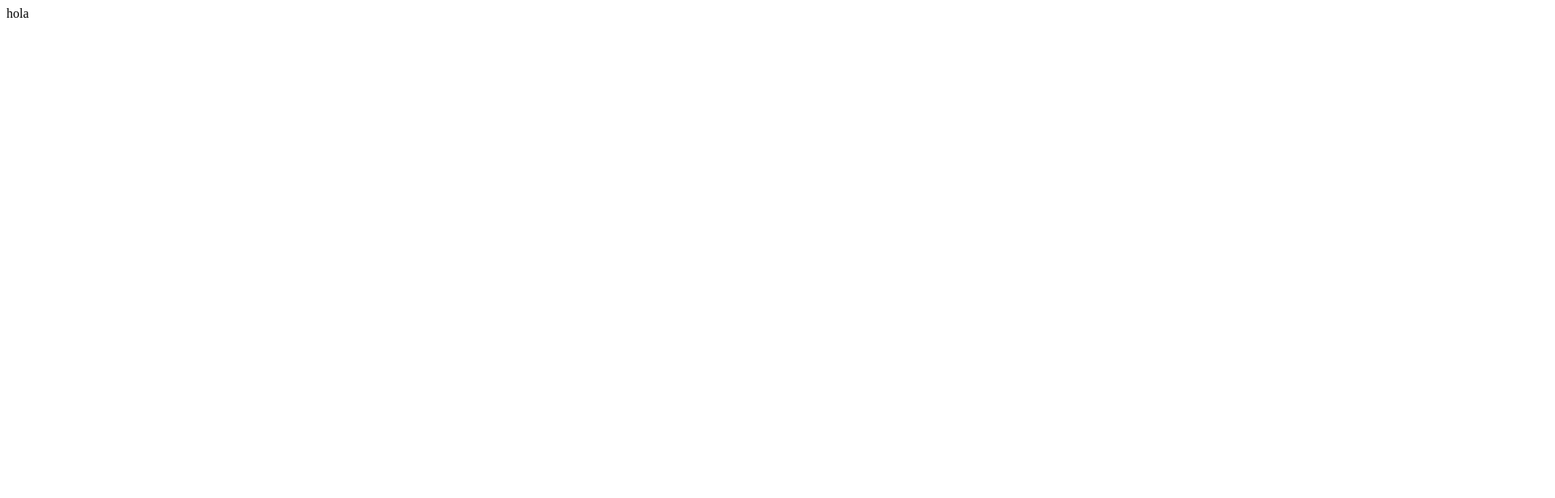
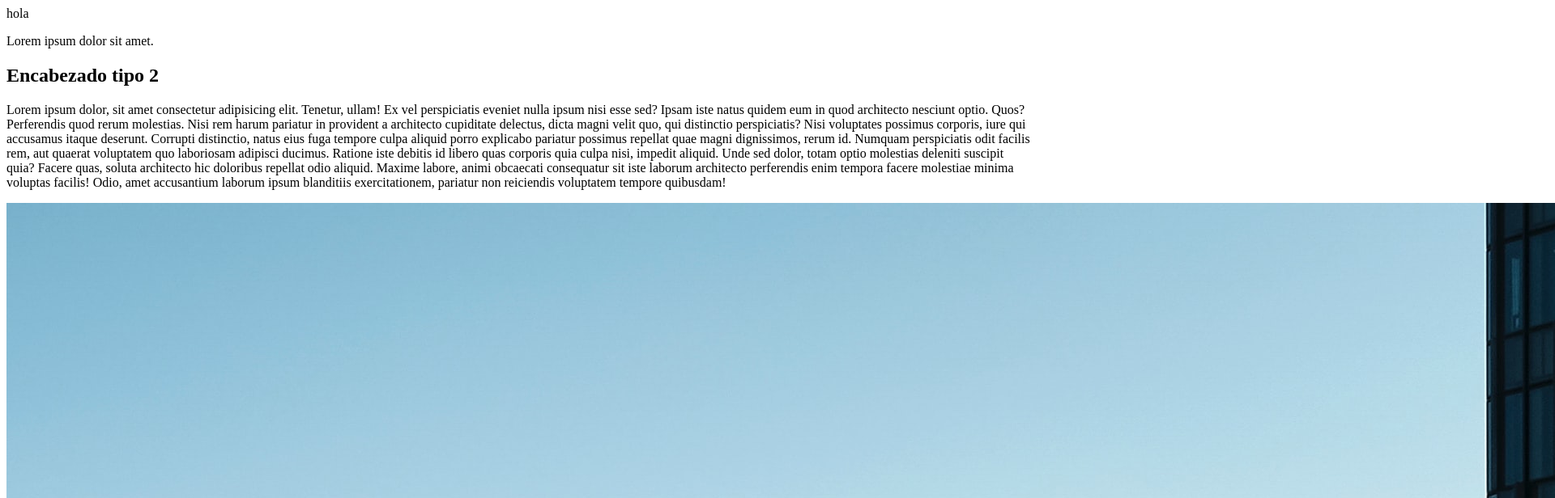
Before and after one commit to JavierFrontera/introducci--html, a plain HTML site: page index.html in a window 1280 px wide. Shown: the top 616 px of the page at 81% size, 1920 px wide, since content can reach past the window. Drawn offline with Linux system fonts and the light colour scheme.

Commit message:
Añadir parrafo e imágenes

```diff
--- a/index.html
+++ b/index.html
@@ -8,5 +8,13 @@
 </head>
 <body>
     hola
+    <p>Lorem ipsum dolor sit amet.</p>
+    <h2>Encabezado tipo 2</h2>
+<p>Lorem ipsum dolor, sit amet consectetur adipisicing elit. Tenetur, ullam! Ex vel perspiciatis eveniet nulla ipsum nisi esse sed? Ipsam iste natus quidem eum in quod architecto nesciunt optio. Quos?
+Perferendis quod rerum molestias. Nisi rem harum pariatur in provident a architecto cupiditate delectus, dicta magni velit quo, qui distinctio perspiciatis? Nisi voluptates possimus corporis, iure qui accusamus itaque deserunt.
+Corrupti distinctio, natus eius fuga tempore culpa aliquid porro explicabo pariatur possimus repellat quae magni dignissimos, rerum id. Numquam perspiciatis odit facilis rem, aut quaerat voluptatem quo laboriosam adipisci ducimus.
+Ratione iste debitis id libero quas corporis quia culpa nisi, impedit aliquid. Unde sed dolor, totam optio molestias deleniti suscipit quia? Facere quas, soluta architecto hic doloribus repellat odio aliquid.
+Maxime labore, animi obcaecati consequatur sit iste laborum architecto perferendis enim tempora facere molestiae minima voluptas facilis! Odio, amet accusantium laborum ipsum blanditiis exercitationem, pariatur non reiciendis voluptatem tempore quibusdam!</p>
+<img src="img/hakan-nural-2mK6VsSbZ-Y-unsplash.jpg" alt="" srcset="">
 </body>
 </html>
```
